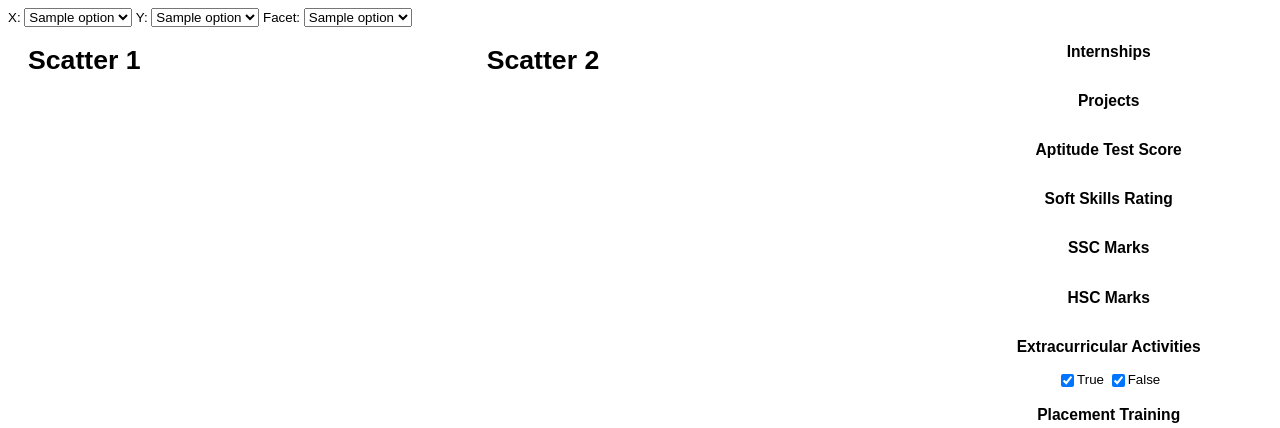
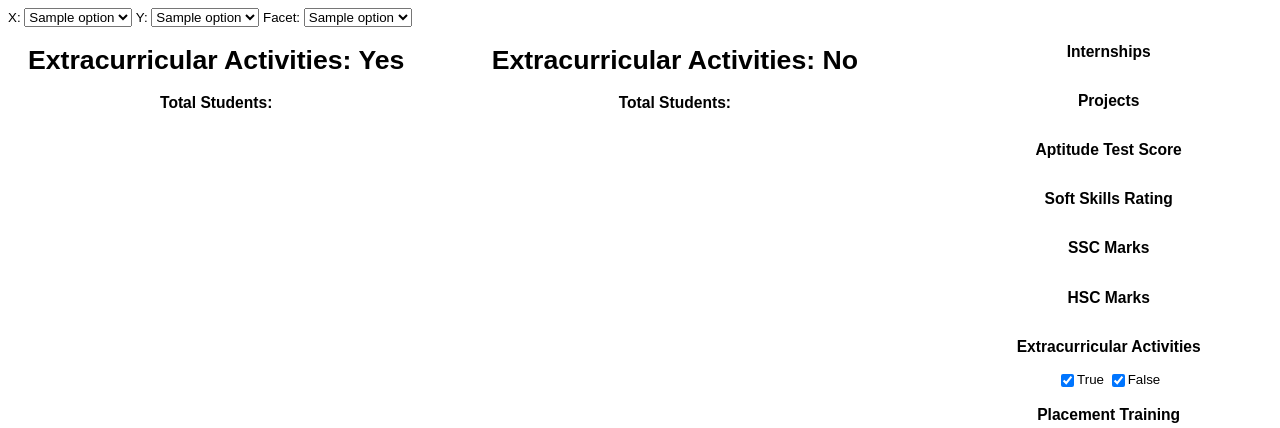
Before and after one commit to madelynsilveira/cs_178_Midterm, a Flask app: template starter/templates/index.html in a window 1280 px wide. Shown: the top 428 px of the page. Run offline with Flask 3, Linux system fonts and the light colour scheme; the template is opened without the code that fills it: most values are stand-ins (such as "Sample title", 1, 10 or a date in 2020).

Commit message:
add dynamic labels and titles, add student totals

```diff
--- a/starter/app.py
+++ b/starter/app.py
@@ -1,5 +1,6 @@
 from flask import Flask, render_template, request
 import duckdb
+import re
 
 app = Flask(__name__)
 continuous_columns = ['Internships', 'Projects', 'AptitudeTestScore', 'SoftSkillsRating', 'SSC_Marks', 'HSC_Marks']
@@ -70,14 +71,12 @@
     x = request_data.get('X')
     y = request_data.get('Y')
     facet = request_data.get('Facet')
-    print(facet) # TO DO: issue with whatever this is rn
 
     # keep this in for now to avoid potential error
     if x == 'Workshops':
         x = 'Workshops/Certifications'
     if y == 'Workshops':
         y = 'Workshops/Certifications'
-
 
     # Update where clause from sliders
     # continuous_predicate = ' AND '.join([f'({column} >= 0 AND {column} <= 0)' for column in continuous_columns])
@@ -107,30 +106,20 @@
     scatter1_results = duckdb.sql(scatter1_query).df()
     scatter2_results = duckdb.sql(scatter2_query).df()
 
-    # TODO: Extract data to populate scatter
+    # Extract data to populate scatter
     scatter1_data = scatter1_results.to_dict(orient="records")
     scatter2_data = scatter2_results.to_dict(orient="records")
 
-    return {'scatter1_data': scatter1_data, 'scatter2_data': scatter2_data}
+    # Format labels
+    facet = re.sub(r'([a-z])([A-Z])', r'\1 \2', facet)
+    facetTrue = re.sub(r'([a-z])([A-Z])', r'\1 \2', facetTrue)
+    facetFalse = re.sub(r'([a-z])([A-Z])', r'\1 \2', facetFalse)
+    x = re.sub(r'([a-z])([A-Z])', r'\1 \2', x).replace('_', ' ')
+    y = re.sub(r'([a-z])([A-Z])', r'\1 \2', y).replace('_', ' ')
 
-# # Update aggregated data
-# @app.route("/update_aggregate", methods=['POST'])
-# def update_aggregate():
-#     data = request.get_json()
-#     val = data.get('value')
-#     key = data.get('key')
-
-#     # Update value
-#     selected[key] = val
-#     x = selected['X']
-#     y = selected['Y']
-#     facet = selected['Facet']
-
-#     # Update data
-#     new_data = update() #get_aggregated_data(group, value, agg)
-
-#     return jsonify({'data': new_data.to_json(), 'x_column': group, 'y_column': value})
-
+    return {'scatter1_data': scatter1_data, 'scatter2_data': scatter2_data,
+      'scatter1_label': facet + ": " + facetTrue, 'scatter2_label': facet + ": " + facetFalse,
+       'x_label': x, 'y_label': y}
 
 if __name__ == "__main__":
     app.run(debug=True, port=3000)
--- a/starter/static/js/script.js
+++ b/starter/static/js/script.js
@@ -5,7 +5,7 @@
     .attr("height", height + margin.top + margin.bottom)
     .style("background-color", "#F5F5F5")
     .append("g")
-    .attr("transform", "translate(" + margin.left + "," + margin.top + ")");
+    .attr("transform", "translate(" + 1.5*margin.left + "," + margin.bottom + ")");
     return svg
 }
 
@@ -14,12 +14,29 @@
         .attr('class', plot_name + "-xaxis")
         .attr("transform", "translate(0," + height + ")")
         .call(d3.axisBottom(scale).tickSize(0))
+
+    // Add the x-axis label (initially)
+    svg.append("text")
+        .attr("class", "x-label")
+        .attr("text-anchor", "middle")
+        .attr("x", width / 2)
+        .attr("y", height + 36)
+        .text("CGPA");
 }
 
 function draw_yaxis(plot_name, svg, scale){
     svg.append("g")
         .attr('class', plot_name + "-yaxis")
         .call(d3.axisLeft(scale));
+
+    // Add the y-axis label (initially)
+    svg.append("text")
+    .attr("class", "y-label") // add class name "y-label" so we can update it
+    .attr("text-anchor", "middle")
+    .attr("transform", "rotate(-90)")
+    .attr("y", -margin.left) // add some padding between y-axis label and y-axis
+    .attr("x", -height / 2 + 10) // Adjust the x position to center the label vertically
+    .text("CGPA");
 }
 
 function draw_axis(plot_name, axis, svg, height, domain, range, discrete){
@@ -62,7 +79,7 @@
 }
 
 // TODO: Write a function that draws the scatterplot
-function draw_scatter(data, svg, scale, name){
+function draw_scatter(data, svg, scale, name, x_label, y_label, title){
     // Update scale for x and y axis
     scale.x.domain(d3.extent(data, d => d.x));
     scale.y.domain(d3.extent(data, d => d.y));
@@ -75,8 +92,16 @@
         .transition().duration(500)
         .call(d3.axisBottom(scale.x));
 
-    // TODO: update x and y labels
-    // TODO: update title (based on facet)
+    // Update x and y labels
+    svg.select(".y-label")
+      .transition().duration(500)
+      .text(y_label)
+    svg.select(".x-label")
+      .transition().duration(500)
+      .text(x_label)
+
+    // Update title (based on facet)
+    document.getElementById(name + "-header").innerText = title;
 
     // Add data points
     console.log(data[0].x)
@@ -92,6 +117,10 @@
         .attr("fill", "#87CEEB")
         .attr("stroke", "black")
         .attr("stroke-width", 0.5);
+
+    // Update student totals
+    totalPoints = data.length
+    document.getElementById(name + "-total").innerText = `Total Students: ${totalPoints}`;
 }
 
 // TODO: Write a function that extracts the selected days and minimum/maximum values for each slider
@@ -119,13 +148,14 @@
 }
 
 // TODO: Write a function that removes the old data points and redraws the scatterplot
-function update_scatter(data1, data2, svg1, svg2, scatter1_scale, scatter2_scale){
+function update_scatter(data1, data2, svg1, svg2, scatter1_scale, scatter2_scale,
+  x, y, label1, label2){
     // Remove existing points before drawing new ones
     svg1.selectAll(".scatter-point").remove();
     svg2.selectAll(".scatter-point").remove();
 
-    draw_scatter(data1, svg1, scatter1_scale, 'scatter1');
-    draw_scatter(data2, svg2, scatter2_scale, 'scatter2');
+    draw_scatter(data1, svg1, scatter1_scale, 'scatter1', x, y, label1);
+    draw_scatter(data2, svg2, scatter2_scale, 'scatter2', x, y, label2);
 }
 
 function update(scatter1_svg, scatter2_svg, scatter1_scale, scatter2_scale){
@@ -140,29 +170,14 @@
         })
     }).then(async function(response){
         var results = JSON.parse(JSON.stringify((await response.json())))
-        update_scatter(results['scatter1_data'], results['scatter2_data'], scatter1_svg, scatter2_svg, scatter1_scale, scatter2_scale)
+        // Grab labels from the results
+        x = results['x_label']
+        y = results['y_label']
+        label1 = results['scatter1_label']
+        label2 = results['scatter2_label']
+
+        update_scatter(results['scatter1_data'], results['scatter2_data'],
+          scatter1_svg, scatter2_svg, scatter1_scale, scatter2_scale,
+          x, y, label1, label2)
     })
 }
-
-function update_aggregate(value, key){
-    params = get_params()
-//   fetch('/update_aggregate', {
-//       method: 'POST',
-//       credentials: 'include',
-//       body: JSON.stringify({value: value, key: key}),
-//       cache: 'no-cache',
-//       headers: new Headers({
-//           'content-type': 'application/json'
-//       })
-//   }).then(async function(response){
-//       var results = JSON.parse(JSON.stringify((await response.json())))
-
-//       // Extract data
-//       data = JSON.parse(results.data)
-//       let x = results.x_column
-//       let y = results.y_column
-
-//       // Redraw bar graph
-//       draw_bar(data, x, y)
-//   })
-}
--- a/starter/templates/index.html
+++ b/starter/templates/index.html
@@ -33,8 +33,14 @@
 </div>
   <div class = "container">
     <div style="float: left; display: flex; justify-content: space-between; width: 100%;">
-      <div><h1>Scatter 1</h1><div id="scatter1" style="padding-left: 30px; padding-right: 30px"></div></div>
-      <div><h1>Scatter 2</h1><div id="scatter2" style="padding-left: 30px; padding-right: 30px"></div></div>
+      <div>
+        <h1 id="scatter1-header">Extracurricular Activities: Yes</h1><div id="scatter1" style="padding-left: 30px; padding-right: 30px"></div>
+        <h3 id="scatter1-total">Total Students: </h3>
+      </div>
+      <div>
+        <h1 id="scatter2-header">Extracurricular Activities: No</h1><div id="scatter2" style="padding-left: 30px; padding-right: 30px"></div>
+        <h3 id="scatter2-total">Total Students: </h3>
+      </div>
       <div style="padding-left: 30px; padding-right: 30px">
         <h3>Internships</h3><div id="internships-slider" style="width:200pt; display: inline-block"></div>
         <h3>Projects</h3><div id="projects-slider" style="width:200pt; display: inline-block"></div>
@@ -60,7 +66,7 @@
 </body>
 
 <script>
-  margin = {top: 45, right: 30, bottom: 30, left: 45},
+  margin = {top: 45, right: 45, bottom: 40, left: 40},
   width = 460 - margin.left - margin.right,
   height = 360 - margin.top - margin.bottom;
 
@@ -77,7 +83,6 @@
   update(scatter1_svg, scatter2_svg, scatter1_scale, scatter2_scale)
 
   function update_checked(radio){
-   //radio.classList.toggle('day-selected')
     update(scatter1_svg, scatter2_svg, scatter1_scale, scatter2_scale)
   }
 
```
